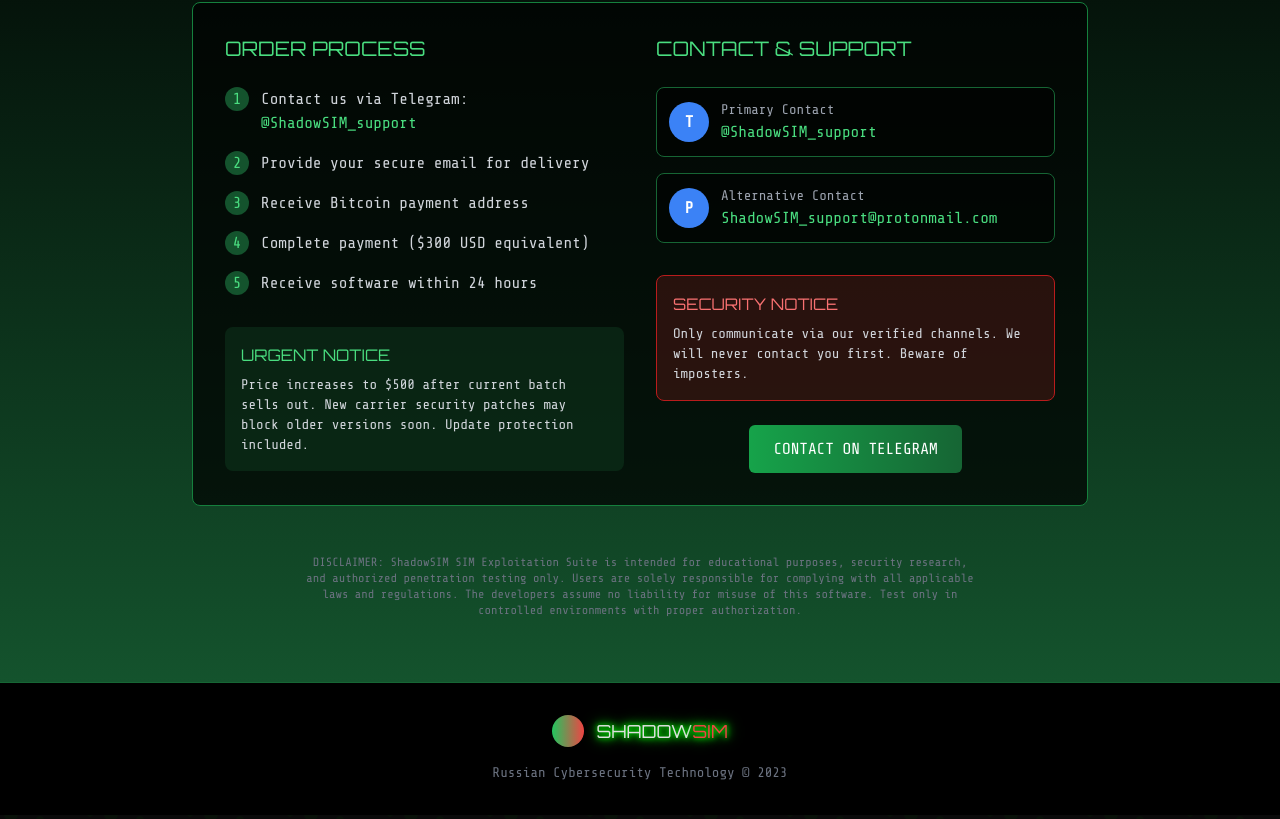
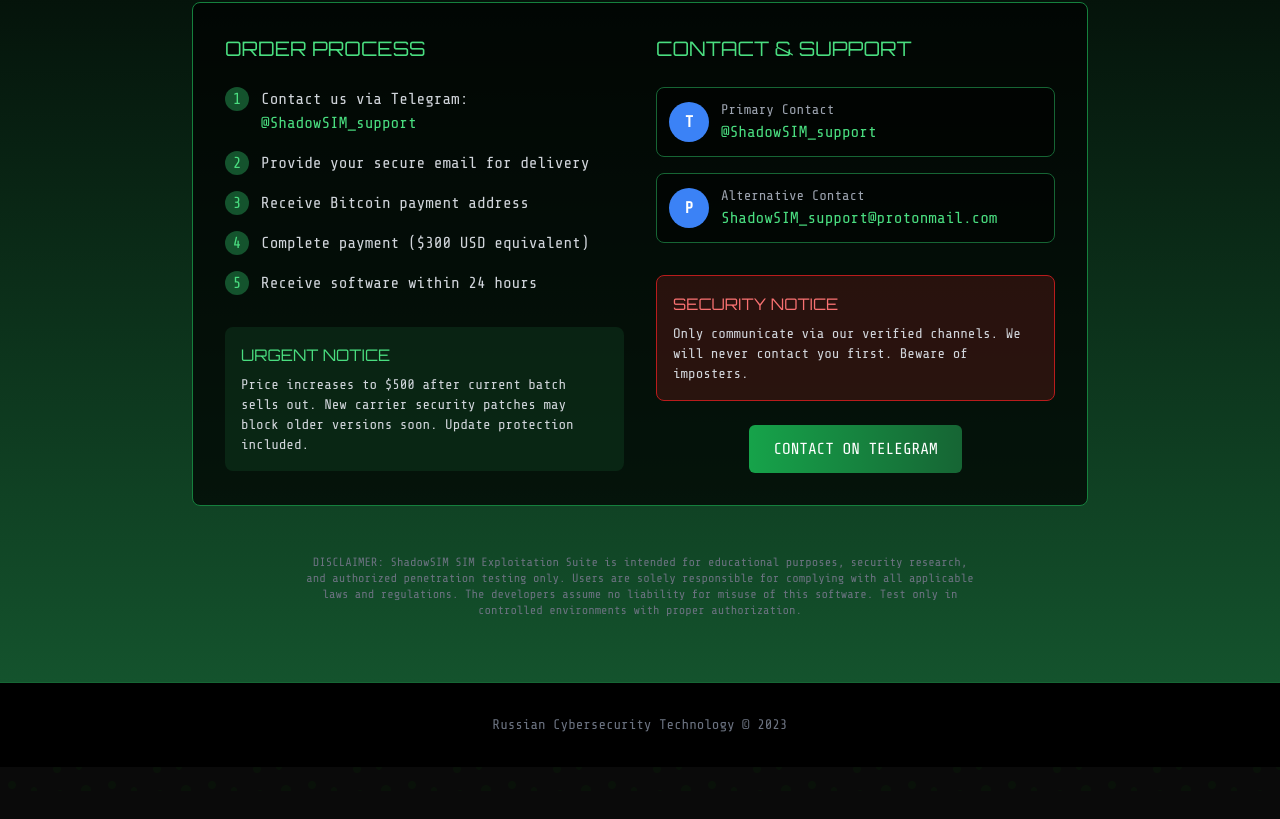
Before and after one commit to abdoulgee/ShadowSIM, a plain HTML site: page index.html in a window 1280 px wide. Shown: the part 4497-5316 px from the top of the page. After the commit the page ends 5288 px from the top, so only its background shows below. Drawn offline with nearby package versions, Linux system fonts and the light colour scheme.

Commit message:
Simplify footer by removing gradient and title
Removed decorative elements from the footer.

```diff
--- a/index.html
+++ b/index.html
@@ -523,10 +523,7 @@
     <!-- Footer -->
     <footer class="py-8 bg-black border-t border-green-800">
         <div class="container mx-auto px-4 text-center">
-            <div class="flex justify-center items-center mb-4">
-                <div class="w-8 h-8 bg-gradient-to-r from-green-500 to-red-500 rounded-full mr-3"></div>
-                <h3 class="hacker-font text-lg glow-text">SHADOW<span class="text-red-500">SIM</span></h3>
-            </div>
+
             <p class="text-gray-500 text-sm">Russian Cybersecurity Technology © 2023</p>
         </div>
     </footer>
```
